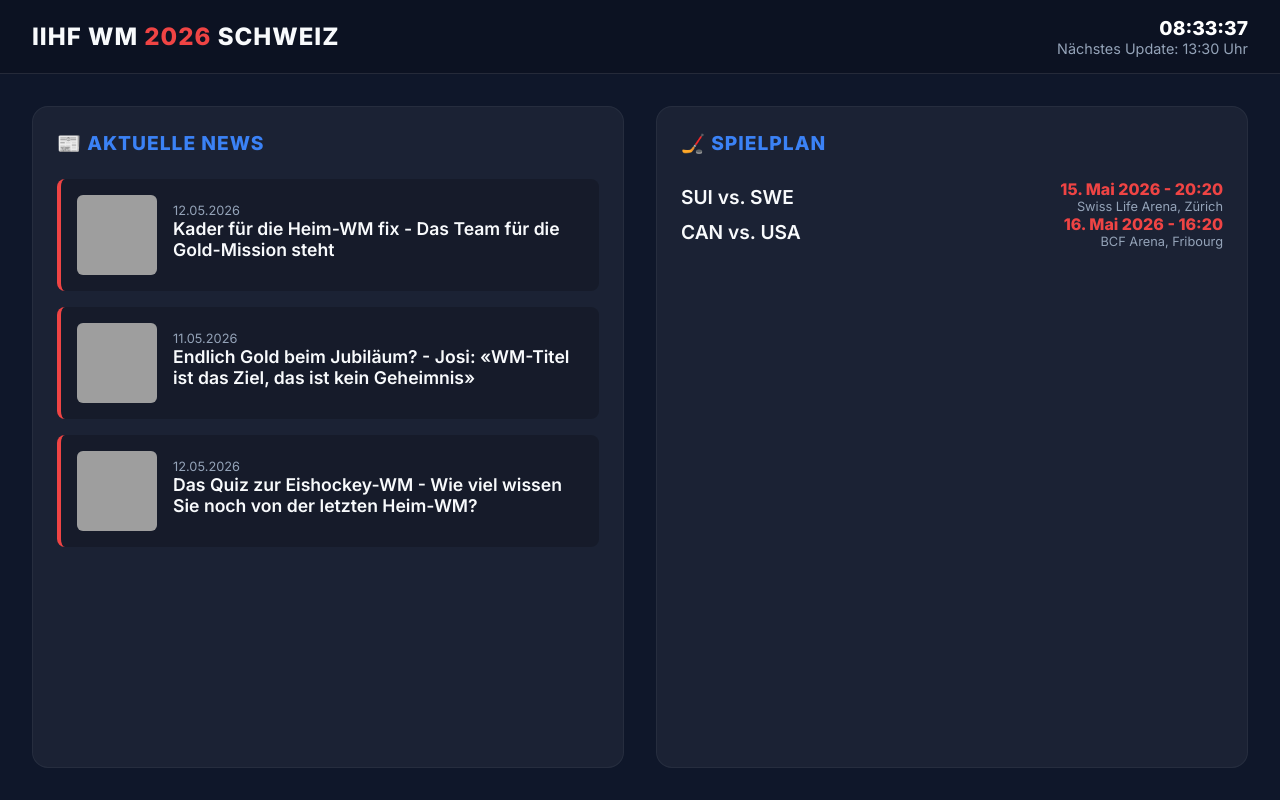
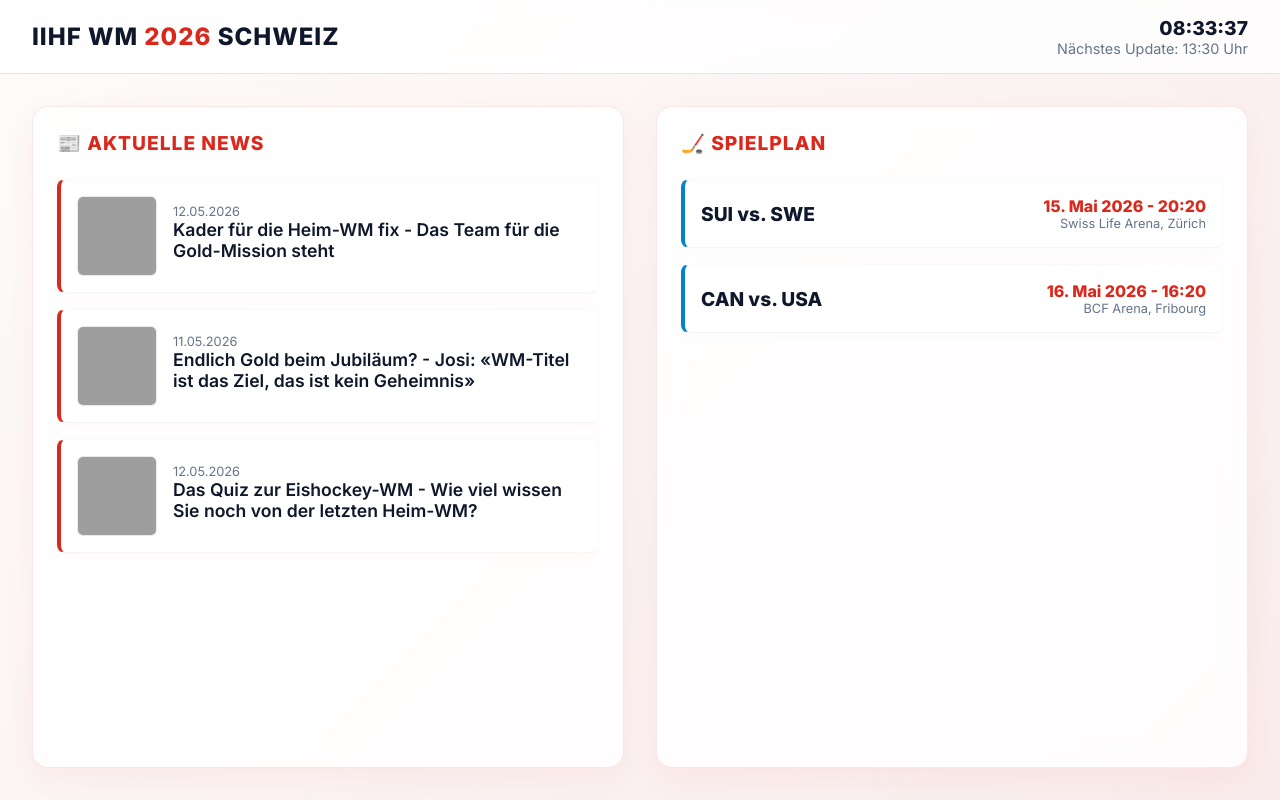
Before and after one commit to InfopointRennweg/EishockeyWM_2026_Dashboard, a plain HTML site: page index.html in a window 1280 px wide. Drawn offline with Linux system fonts and the light colour scheme; grey boxes are pictures that could not be loaded.

Commit message:
Change background to premium light red and white Swiss theme

```diff
--- a/index.html
+++ b/index.html
@@ -11,19 +11,19 @@
     <link href="https://fonts.googleapis.com/css2?family=Inter:wght@400;600;800&display=swap" rel="stylesheet">
     <style>
         :root {
-            --bg-dark: #0f172a;
-            --panel-bg: rgba(255, 255, 255, 0.05);
-            --text-main: #f8fafc;
-            --text-muted: #94a3b8;
-            --accent-red: #ef4444; /* IIHF/Schweiz Rot */
-            --accent-blue: #3b82f6; /* Eisblau */
+            --bg-light: linear-gradient(135deg, #fdfbfa 0%, #f9ebeb 100%);
+            --panel-bg: rgba(255, 255, 255, 0.85);
+            --text-main: #1e293b;
+            --text-muted: #64748b;
+            --accent-red: #da291c; /* Offizielles Schweizer Rot */
+            --accent-blue: #0284c7; /* Schönes Eisblau für Kontraste */
         }
 
         * { margin: 0; padding: 0; box-sizing: border-box; }
 
         body {
             font-family: 'Inter', sans-serif;
-            background: var(--bg-dark);
+            background: var(--bg-light);
             color: var(--text-main);
             height: 100vh;
             overflow: hidden;
@@ -37,8 +37,9 @@
             justify-content: space-between;
             align-items: center;
             padding: 1rem 2rem;
-            background: rgba(0,0,0,0.2);
-            border-bottom: 1px solid rgba(255,255,255,0.1);
+            background: rgba(255, 255, 255, 0.8);
+            border-bottom: 1px solid rgba(218, 41, 28, 0.15);
+            backdrop-filter: blur(8px);
         }
 
         .logo {
@@ -46,6 +47,7 @@
             font-weight: 800;
             text-transform: uppercase;
             letter-spacing: 1px;
+            color: #0f172a;
         }
 
         .logo span { color: var(--accent-red); }
@@ -72,12 +74,14 @@
             padding: 1.5rem;
             display: flex;
             flex-direction: column;
-            border: 1px solid rgba(255,255,255,0.05);
+            border: 1px solid rgba(218, 41, 28, 0.1);
+            backdrop-filter: blur(10px);
+            box-shadow: 0 10px 30px rgba(218, 41, 28, 0.05);
         }
 
         h2 {
             font-size: 1.2rem;
-            color: var(--accent-blue);
+            color: var(--accent-red);
             margin-bottom: 1.5rem;
             text-transform: uppercase;
             letter-spacing: 1px;
@@ -94,15 +98,25 @@
         .content-scroll::-webkit-scrollbar { display: none; } /* Chrome */
 
         /* News Item */
-.news-item {
-            background: rgba(0,0,0,0.2);
+        .news-item {
+            background: rgba(255, 255, 255, 0.65);
             border-radius: 8px;
             padding: 1rem;
             margin-bottom: 1rem;
             border-left: 4px solid var(--accent-red);
-            display: flex; /* Neues Layout für Bild + Text */
+            display: flex; /* Layout für Bild + Text */
             gap: 1rem;
             align-items: center;
+            border-top: 1px solid rgba(0,0,0,0.02);
+            border-right: 1px solid rgba(0,0,0,0.02);
+            border-bottom: 1px solid rgba(0,0,0,0.04);
+            box-shadow: 0 4px 12px rgba(218, 41, 28, 0.02);
+            transition: transform 0.2s ease, box-shadow 0.2s ease;
+        }
+
+        .news-item:hover {
+            transform: translateY(-2px);
+            box-shadow: 0 6px 16px rgba(218, 41, 28, 0.05);
         }
 
         .news-image {
@@ -111,18 +125,39 @@
             object-fit: cover;
             border-radius: 6px;
             flex-shrink: 0;
-            background-color: rgba(255,255,255,0.05); /* Platzhalter-Hintergrund */
+            background-color: rgba(0,0,0,0.03); /* Platzhalter-Hintergrund */
+            border: 1px solid rgba(0,0,0,0.05);
         }
 
         .news-content {
             flex: 1;
         }
-        .news-title { font-weight: 600; margin-bottom: 0.5rem; font-size: 1.1rem; }
+        .news-title { font-weight: 600; margin-bottom: 0.5rem; font-size: 1.1rem; color: #0f172a; }
         .news-date { font-size: 0.8rem; color: var(--text-muted); }
 
         /* Schedule Item */
-        .schedule-item { border-left-color: var(--accent-blue); display: flex; justify-content: space-between; align-items: center;}
-        .teams { font-weight: 600; font-size: 1.2rem; }
+        .schedule-item {
+            border-left: 4px solid var(--accent-blue);
+            display: flex;
+            justify-content: space-between;
+            align-items: center;
+            background: rgba(255, 255, 255, 0.65);
+            border-radius: 8px;
+            padding: 1rem;
+            margin-bottom: 1rem;
+            border-top: 1px solid rgba(0,0,0,0.02);
+            border-right: 1px solid rgba(0,0,0,0.02);
+            border-bottom: 1px solid rgba(0,0,0,0.04);
+            box-shadow: 0 4px 12px rgba(2, 132, 199, 0.02);
+            transition: transform 0.2s ease, box-shadow 0.2s ease;
+        }
+
+        .schedule-item:hover {
+            transform: translateY(-2px);
+            box-shadow: 0 6px 16px rgba(2, 132, 199, 0.05);
+        }
+
+        .teams { font-weight: 700; font-size: 1.2rem; color: #0f172a; }
         .match-info { text-align: right; }
         .match-time { color: var(--accent-red); font-weight: bold; }
         .match-venue { font-size: 0.8rem; color: var(--text-muted); }
@@ -136,7 +171,7 @@
     <header>
         <div class="logo">IIHF WM <span>2026</span> Schweiz</div>
         <div class="time-info">
-            <div id="clock" style="font-size: 1.2rem; font-weight: bold; color: #fff;">00:00:00</div>
+            <div id="clock" style="font-size: 1.2rem; font-weight: bold; color: #0f172a;">00:00:00</div>
             <div id="next-update">Nächstes Update berechnen...</div>
         </div>
     </header>
```
